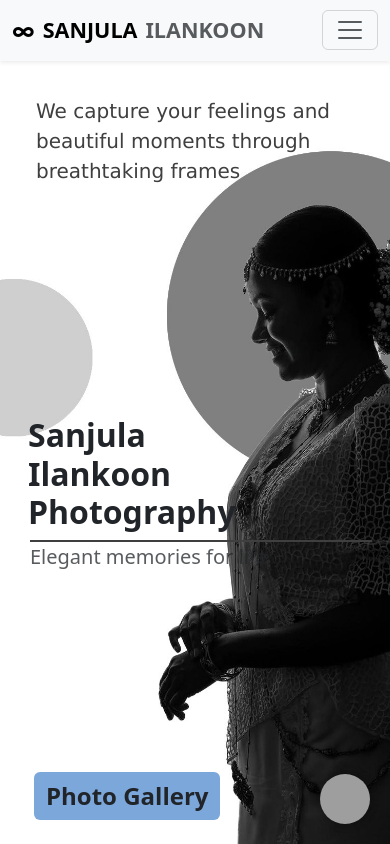
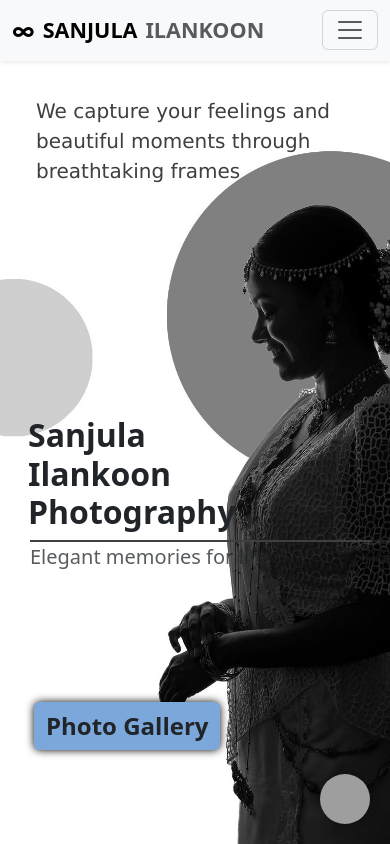
Before and after one commit to tharindu125/Sanjula_Ilankoon_Photography, a React (Vite) app: page / in a window 390 px wide. Shown: the top 844 px of the page. Built offline with nearby package versions, Linux system fonts and the light colour scheme; grey boxes are pictures that could not be loaded.

Commit message:
isssue fix

```diff
--- a/src/App.css
+++ b/src/App.css
@@ -188,6 +188,8 @@
   .hero-button {
     display: inline-block;
     margin-left: 10px;
+    margin-bottom: 70px;
+    box-shadow: 0 0 8px black;
   }
 
   .hero-title {
```
